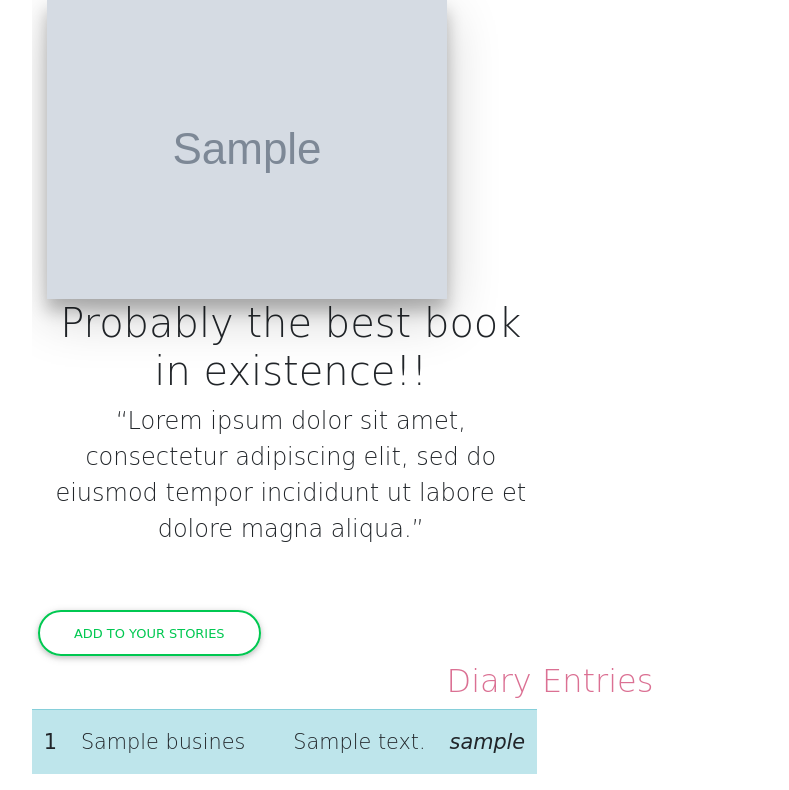
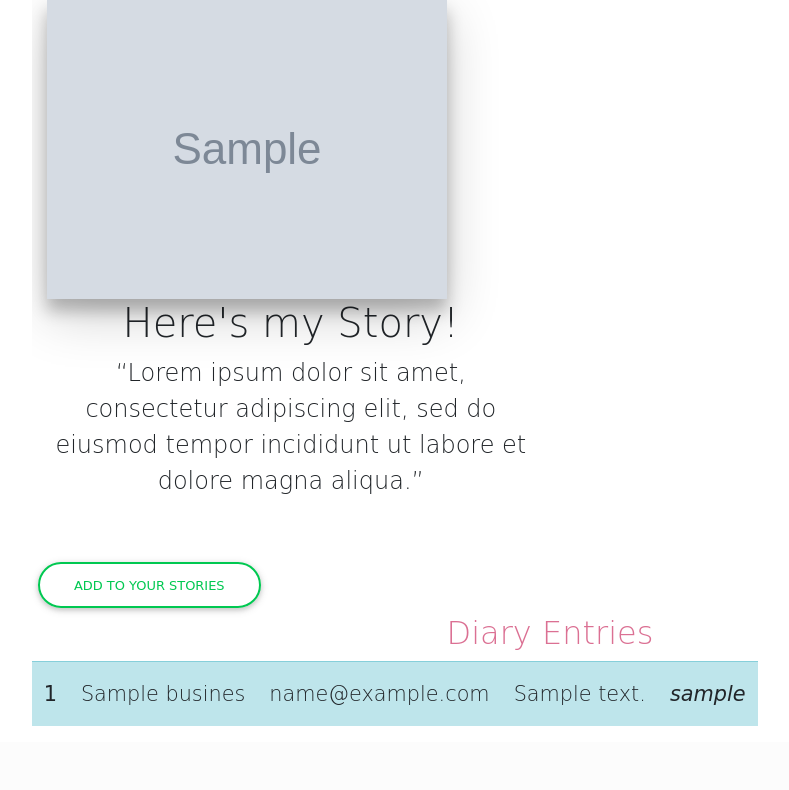
Before and after one commit to ChristineKarimi/myDiary, a Django app: a page that uses diary/templates/hood.html in a window 1280 px wide. Shown: the part 202-992 px from the top of the page, without its empty margins (90-879 px from the left). After the commit the page ends 928 px from the top, so only its background shows below. Run offline with Django 3.2, Linux system fonts and the light colour scheme; a user stored in the database is signed in; tables that the repository leaves empty hold one stand-in row (values such as "Sample post"); grey boxes marked "Sample" are stand-in pictures; some libraries are stand-ins or nearby versions; some web fonts are replaced.

Commit message:
Final changes and deployment

```diff
--- a/diary/models.py
+++ b/diary/models.py
@@ -40,6 +40,7 @@
   user=models.ForeignKey(User,on_delete=models.CASCADE)
   neighborhood=models.ForeignKey(Neighborhood,on_delete=models.CASCADE)
   description=HTMLField()
+  business_mail=models.CharField(max_length=100, default='kim@gmail.com')
 
   def __str__(self):
     return self.name
--- a/diary/templates/hood.html
+++ b/diary/templates/hood.html
@@ -15,7 +15,7 @@
                 <div class="mask flex-center rgba-green-slight">
                     <p class="white-text">Cheers to a beautiful life.</p>
                 </div>
-                <h1>Probably the best book in existence!!</h1>
+                <h1>Here's my Story!</h1>
                 <p>“Lorem ipsum dolor sit amet, consectetur adipiscing elit, sed do eiusmod tempor incididunt ut labore et dolore magna
                 aliqua.”</p>
             </div>
```
Also changed, not shown: diary/migrations/0002_business_business_mail.py (added).
